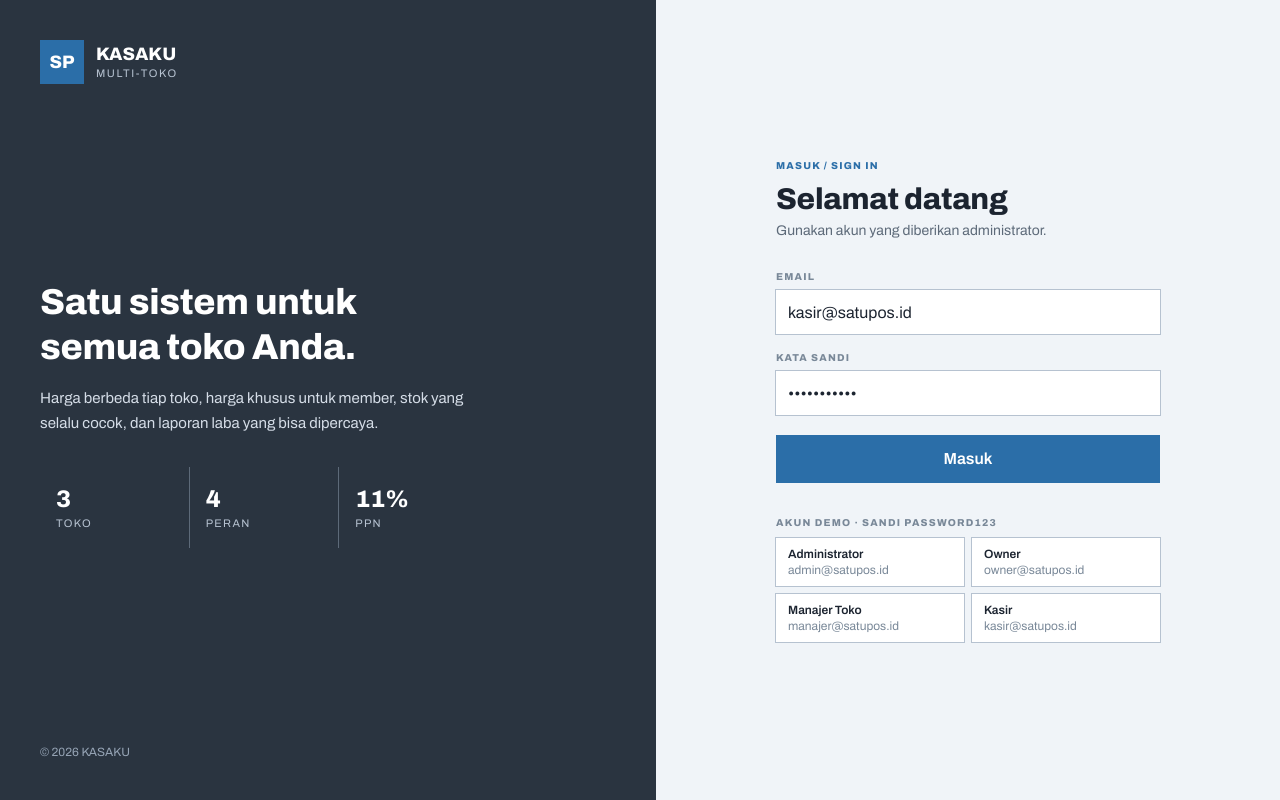
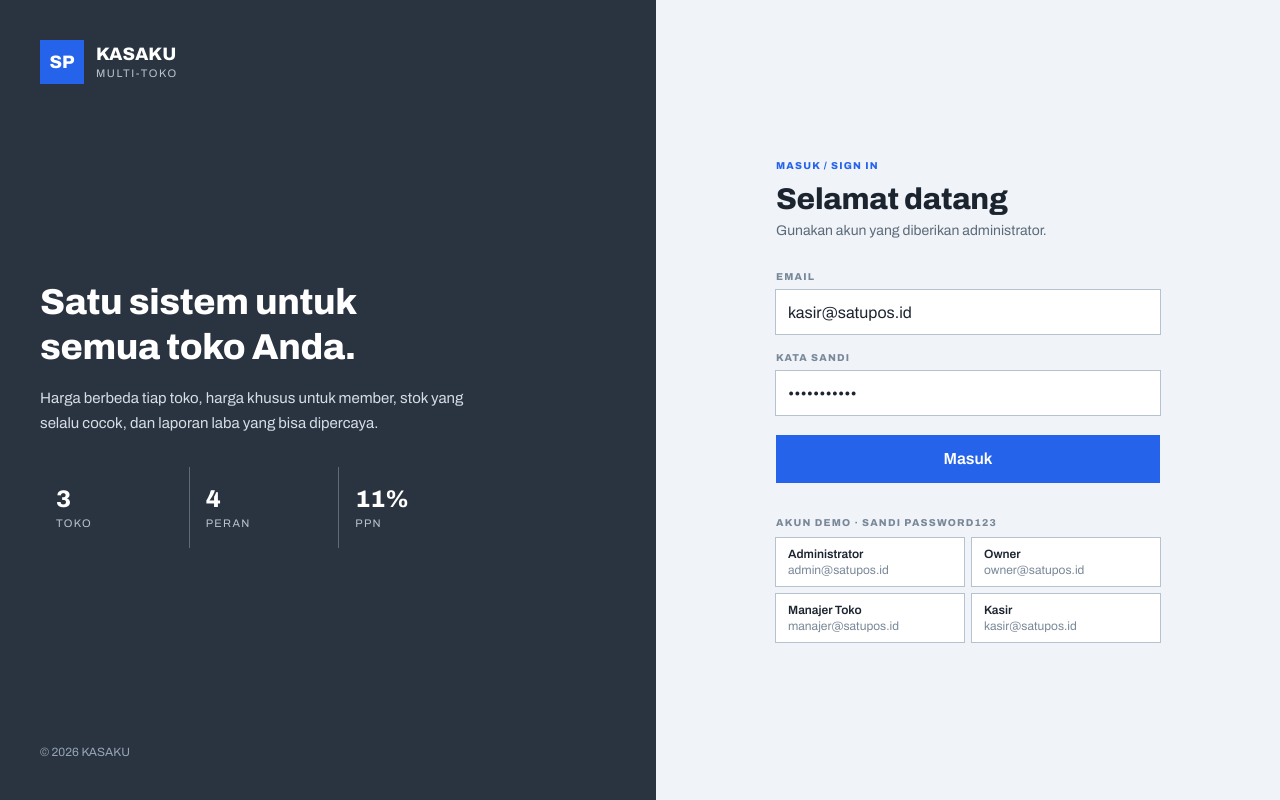
Before and after one commit to angganu/pos, a Next.js app: page /login in a window 1280 px wide. Built offline with nearby package versions, Linux system fonts and the light colour scheme.

Commit message:
update style color

```diff
--- a/src/app/(app)/barang/barang-client.tsx
+++ b/src/app/(app)/barang/barang-client.tsx
@@ -81,7 +81,7 @@ export default function BarangClient() {
                       const stock = row?.stock ?? 0;
                       const low = stock < (row?.minStock ?? 0);
                       return (
-                        <td key={s.id} className={clsx("text-right text-[13px]", low && "font-semibold text-brand-600")}>
+                        <td key={s.id} className={clsx("text-right text-[13px]", low && "font-semibold text-amber-700")}>
                           {num(stock)}
                         </td>
                       );
--- a/src/app/(app)/harga/harga-client.tsx
+++ b/src/app/(app)/harga/harga-client.tsx
@@ -184,7 +184,7 @@ export default function HargaClient() {
                             <div
                               className={clsx(
                                 "mt-1 text-right text-[11px] font-semibold",
-                                margin < 15 ? "text-brand-600" : "text-slate-7"
+                                margin < 15 ? "text-amber-700" : "text-slate-7"
                               )}
                             >
                               margin {margin.toFixed(0)}%
--- a/src/app/(app)/laba/laba-client.tsx
+++ b/src/app/(app)/laba/laba-client.tsx
@@ -100,7 +100,7 @@ export default function LabaClient() {
                     <Tooltip formatter={(v: number) => rp(v)} contentStyle={{ fontSize: 12, borderRadius: 0 }} />
                     <Legend wrapperStyle={{ fontSize: 12 }} />
                     <Bar dataKey="revenue" name="Omzet" fill="#b6c2d0" />
-                    <Bar dataKey="profit" name="Laba kotor" fill="#2b6ea8" />
+                    <Bar dataKey="profit" name="Laba kotor" fill="#2563eb" />
                   </BarChart>
                 </ResponsiveContainer>
               </div>
--- a/src/app/(app)/opname/opname-client.tsx
+++ b/src/app/(app)/opname/opname-client.tsx
@@ -268,7 +268,7 @@ export default function OpnameClient() {
                         <td
                           className={clsx(
                             "text-right text-[15px] font-semibold",
-                            diff === null ? "text-slate-5" : diff === 0 ? "text-slate-6" : diff < 0 ? "text-brand-600" : "text-teal-700"
+                            diff === null ? "text-slate-5" : diff === 0 ? "text-slate-6" : diff < 0 ? "text-amber-700" : "text-teal-700"
                           )}
                         >
                           {diff === null ? "—" : `${diff > 0 ? "+" : ""}${num(diff)}`}
--- a/src/app/(app)/pelanggan/pelanggan-client.tsx
+++ b/src/app/(app)/pelanggan/pelanggan-client.tsx
@@ -68,7 +68,7 @@ export default function PelangganClient() {
                         </div>
                       </div>
                     </td>
-                    <td><span className="tag tag-neutral">{c.tier}</span></td>
+                    <td><span className="tag tag-violet">{c.tier}</span></td>
                     <td className="text-[13px]">{c.phone ?? "—"}</td>
                     <td className="text-[13px] text-slate-8">{c.address ?? "—"}</td>
                     <td className="text-right text-[13px]">{num(c.points)}</td>
--- a/src/app/(app)/pembelian/pembelian-client.tsx
+++ b/src/app/(app)/pembelian/pembelian-client.tsx
@@ -318,7 +318,7 @@ export default function PembelianClient() {
                               setNewPrices((p) => ({ ...p, [key]: Number(e.target.value.replace(/\D/g, "")) || 0 }))
                             }
                           />
-                          <div className={`mt-1 text-right text-[11px] ${margin < 15 ? "text-brand-600" : "text-slate-7"}`}>
+                          <div className={`mt-1 text-right text-[11px] ${margin < 15 ? "text-amber-700" : "text-slate-7"}`}>
                             margin {margin.toFixed(0)}%
                           </div>
                         </td>
--- a/src/app/(app)/stok/stok-client.tsx
+++ b/src/app/(app)/stok/stok-client.tsx
@@ -51,7 +51,7 @@ export default function StokClient() {
         <StatCard label="Jenis barang" value={num(data?.totals.itemCount ?? 0)} hint="barang aktif" />
         <StatCard
           label="Perlu diorder"
-          value={<span className="text-brand-600">{data?.totals.lowCount ?? 0} barang</span>}
+          value={<span className="text-amber-700">{data?.totals.lowCount ?? 0} barang</span>}
           hint="stok di bawah minimum"
         />
       </div>
@@ -96,14 +96,14 @@ export default function StokClient() {
                     </td>
                     <td className="text-[13px]">{r.unit}</td>
                     {r.perStore.map((p) => (
-                      <td key={p.storeId} className={clsx("text-right text-sm", p.low && "font-semibold text-brand-600")}>
+                      <td key={p.storeId} className={clsx("text-right text-sm", p.low && "font-semibold text-amber-700")}>
                         {num(p.stock)}
                       </td>
                     ))}
                     <td className="text-right text-sm font-semibold">{num(r.total)}</td>
                     <td className="text-right text-sm">{rp(r.value)}</td>
                     <td className="text-right">
-                      <span className={r.low ? "tag tag-accent" : "tag tag-neutral"}>
+                      <span className={r.low ? "tag tag-amber" : "tag tag-neutral"}>
                         {r.low ? "Perlu order" : "Aman"}
                       </span>
                     </td>
--- a/src/app/globals.css
+++ b/src/app/globals.css
@@ -6,23 +6,40 @@
   --color-ink: #1c2430;
   --color-divider: #b6c2d0;
 
-  --color-brand-100: #eef4fa;
-  --color-brand-200: #d8e7f4;
-  --color-brand-300: #b6d2ea;
-  --color-brand-400: #7fb0d8;
-  --color-brand-500: #4a8cc4;
-  --color-brand-600: #2b6ea8;
-  --color-brand-700: #1f5384;
-  --color-brand-800: #173e64;
-  --color-brand-900: #102b46;
+  /* Tetradic (square) scheme, blue as primary — blue/violet/amber/green ~90° apart. */
+  --color-brand-100: #dbeafe;
+  --color-brand-200: #bfdbfe;
+  --color-brand-300: #93c5fd;
+  --color-brand-400: #60a5fa;
+  --color-brand-500: #3b82f6;
+  --color-brand-600: #2563eb;
+  --color-brand-700: #1d4ed8;
+  --color-brand-800: #1e40af;
+  --color-brand-900: #1e3a8a;
 
-  --color-teal-100: #eff7f6;
-  --color-teal-200: #d9edeb;
-  --color-teal-300: #b9ded9;
-  --color-teal-400: #83c2bb;
-  --color-teal-500: #52a49c;
-  --color-teal-600: #3f8f8a;
-  --color-teal-700: #2e6d69;
+  --color-teal-100: #dcfce7;
+  --color-teal-200: #bbf7d0;
+  --color-teal-300: #86efac;
+  --color-teal-400: #4ade80;
+  --color-teal-500: #22c55e;
+  --color-teal-600: #16a34a;
+  --color-teal-700: #15803d;
+
+  --color-amber-100: #fef3c7;
+  --color-amber-200: #fde68a;
+  --color-amber-300: #fcd34d;
+  --color-amber-400: #fbbf24;
+  --color-amber-500: #f59e0b;
+  --color-amber-600: #d97706;
+  --color-amber-700: #b45309;
+
+  --color-violet-100: #fce7f3;
+  --color-violet-200: #fbcfe8;
+  --color-violet-300: #f9a8d4;
+  --color-violet-400: #f472b6;
+  --color-violet-500: #ec4899;
+  --color-violet-600: #db2777;
+  --color-violet-700: #be185d;
 
   --color-slate-1: #f7f9fc;
   --color-slate-2: #e8edf3;
@@ -138,6 +155,12 @@
   .tag-teal {
     @apply bg-teal-200 text-teal-700;
   }
+  .tag-amber {
+    @apply bg-amber-200 text-amber-700;
+  }
+  .tag-violet {
+    @apply bg-violet-200 text-violet-700;
+  }
   .tag-neutral {
     @apply bg-slate-3 text-slate-8;
   }
```
Also changed, not shown: src/app/(app)/kasir/kasir-client.tsx (+4 -4 lines), 1 other file (tests, documents, lock files or other folders).
